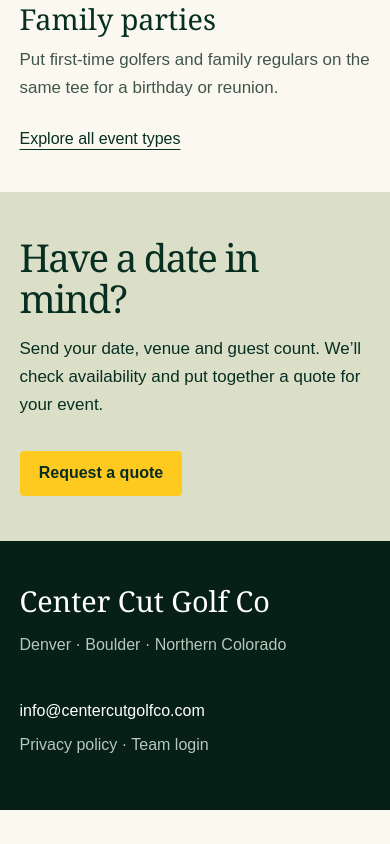
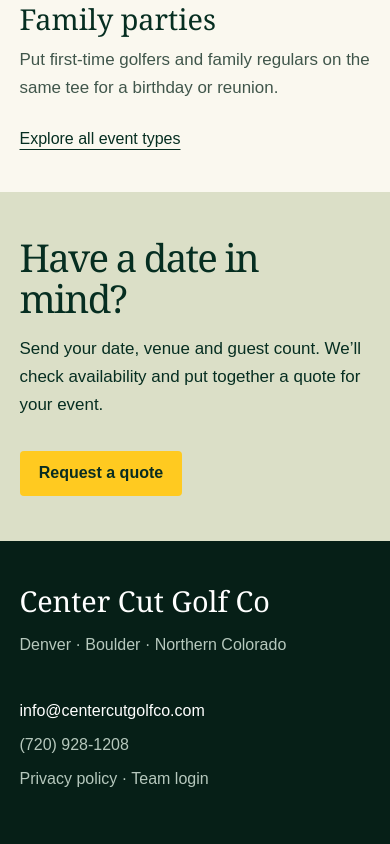
Before and after one commit to micahp20/center-cut-golf-co, a Next.js app: page / in a window 390 px wide. Shown: the part 1241-2085 px from the top of the page. Before the commit the page ends 2051 px from the top, so only its background shows below. Built offline with nearby package versions, Linux system fonts and the light colour scheme.

Commit message:
Add the business phone to the site footer

```diff
--- a/app/layout.tsx
+++ b/app/layout.tsx
@@ -27,6 +27,7 @@ export default function Layout({ children }: { children: React.ReactNode }) {
     <footer><div className="container club-footer">
       <div><strong>Center Cut Golf Co</strong><p>Denver · Boulder · Northern Colorado</p></div>
       <div><a href="mailto:info@centercutgolfco.com">info@centercutgolfco.com</a>
+      <p><a href="tel:+17209281208">(720) 928-1208</a></p>
       <p><Link href="/privacy">Privacy policy</Link> · <Link href="/admin">Team login</Link></p></div>
     </div></footer>
   </body></html>;
```
